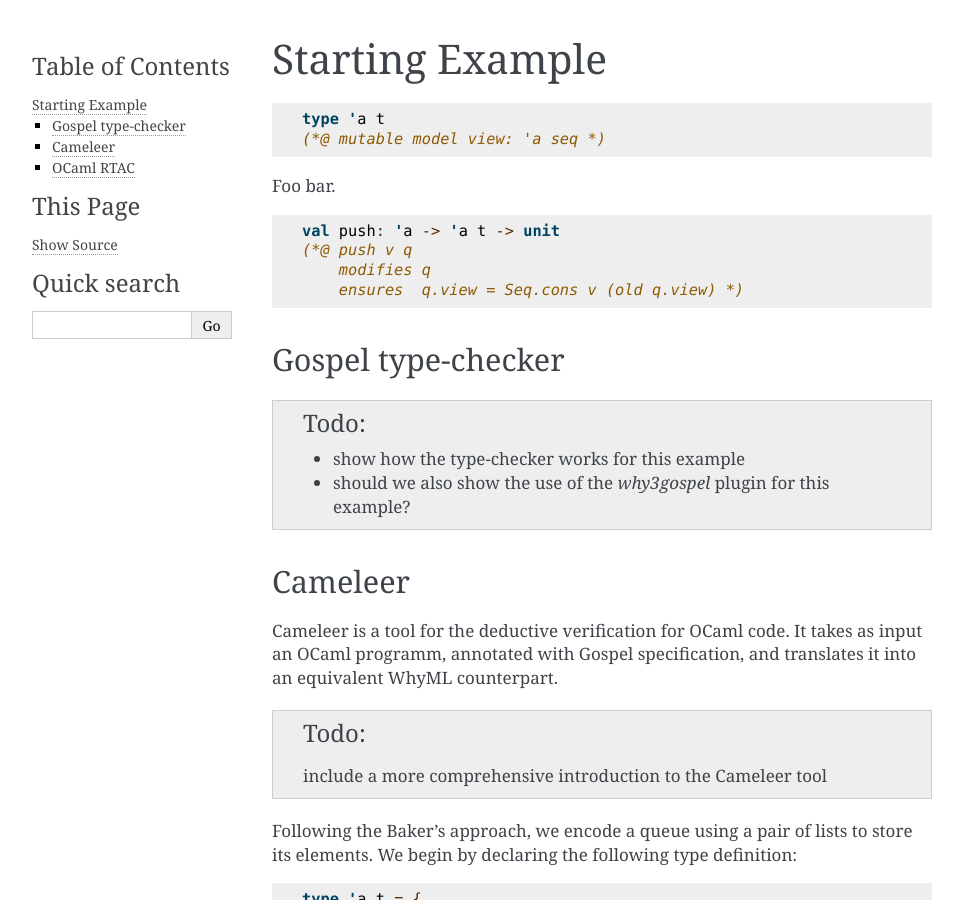
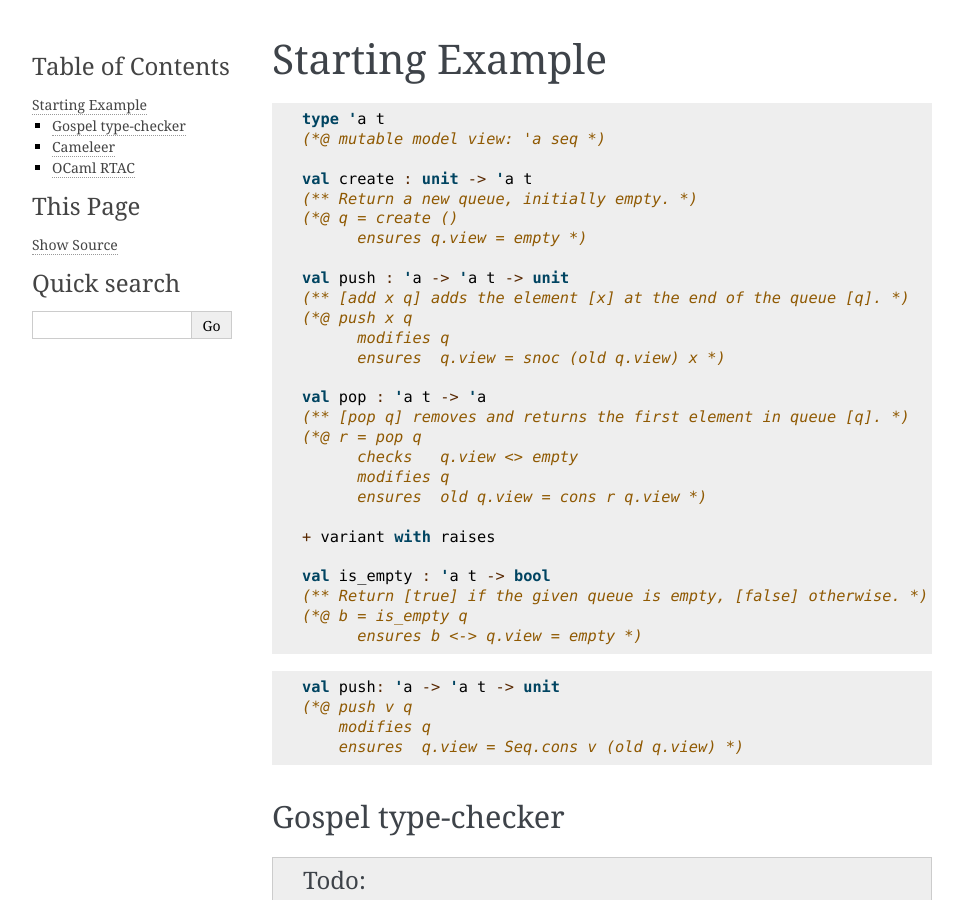
Before and after one commit to ocaml-gospel/gospel, a Sphinx documentation site: the page built from doc/starting.rst, in a window 1280 px wide and 900 px high. Shown: the whole window, without its empty margins (148-1111 px from the left). Built offline with Sphinx 7.4.7, drawn with Linux system fonts in a browser that asks for light colours.

Commit message:
doc: starting example

```diff
--- a/doc/index.rst
+++ b/doc/index.rst
@@ -15,8 +15,8 @@
    :maxdepth: 2
 
    starting
-   tools
    language
    api
+   tools
    genindex
    todos
--- a/doc/starting.rst
+++ b/doc/starting.rst
@@ -3,10 +3,33 @@
 
 .. code-block:: ocaml
 
-   type 'a t
-   (*@ mutable model view: 'a seq *)
+    type 'a t
+    (*@ mutable model view: 'a seq *)
 
-Foo bar.
+    val create : unit -> 'a t
+    (** Return a new queue, initially empty. *)
+    (*@ q = create ()
+          ensures q.view = empty *)
+
+    val push : 'a -> 'a t -> unit
+    (** [add x q] adds the element [x] at the end of the queue [q]. *)
+    (*@ push x q
+          modifies q
+          ensures  q.view = snoc (old q.view) x *)
+
+    val pop : 'a t -> 'a
+    (** [pop q] removes and returns the first element in queue [q]. *)
+    (*@ r = pop q
+          checks   q.view <> empty
+          modifies q
+          ensures  old q.view = cons r q.view *)
+
+    + variant with raises
+
+    val is_empty : 'a t -> bool
+    (** Return [true] if the given queue is empty, [false] otherwise. *)
+    (*@ b = is_empty q
+          ensures b <-> q.view = empty *)
 
 .. code-block:: ocaml
 
```
